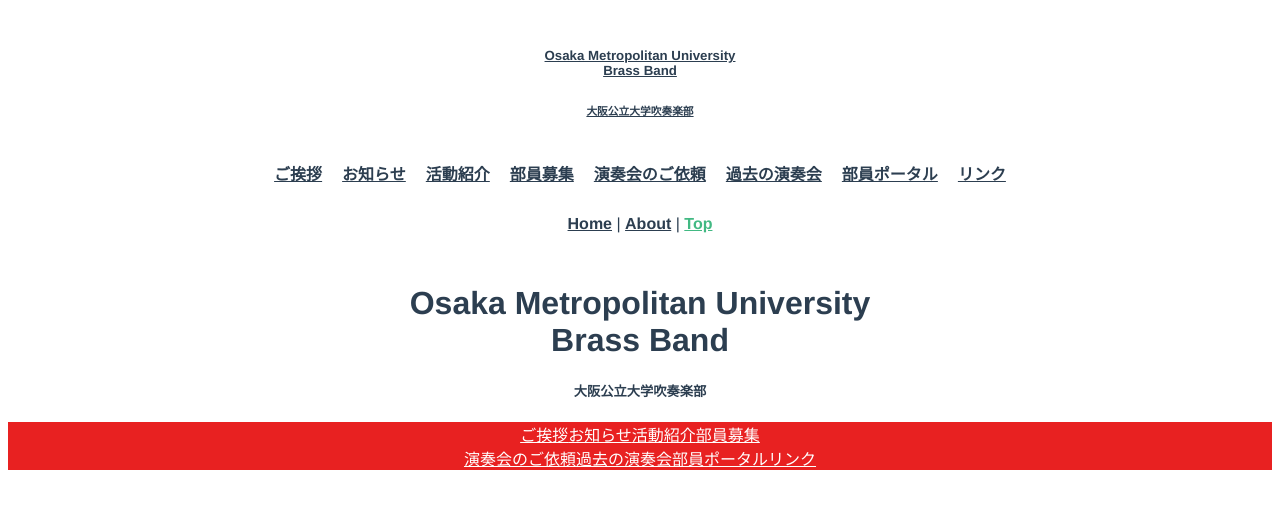
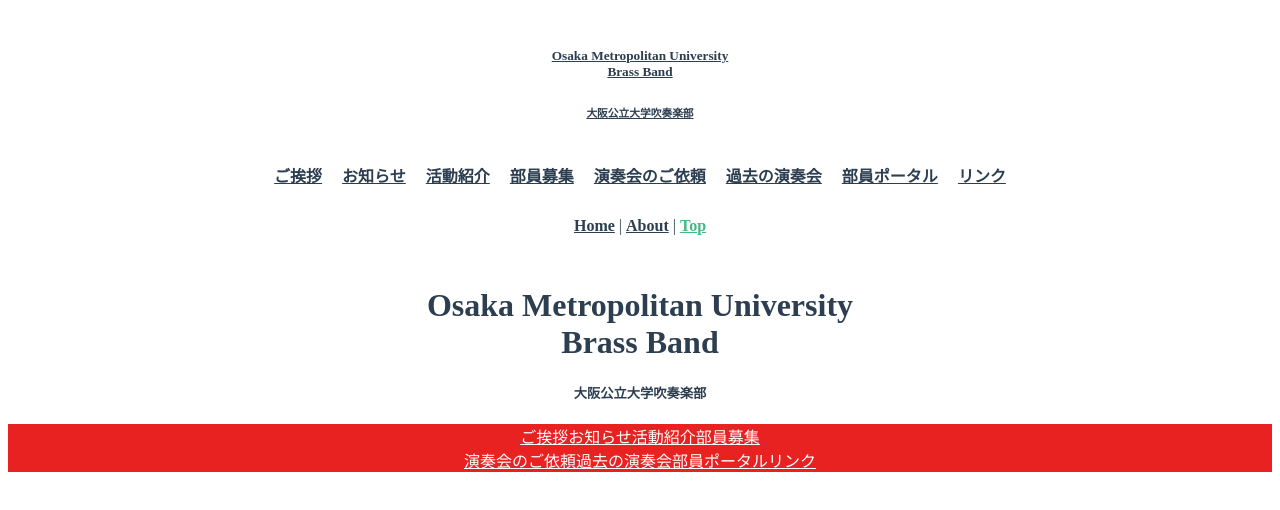
Before and after one commit to Yukarion/omu_brasspage, a Vue app: page /top in a window 1280 px wide. Shown: the top 510 px of the page. Built offline with nearby package versions, Linux system fonts and the light colour scheme.

Commit message:
[ADD] フォントの追加 #12
指定されたフォントを調べて追加しました。やり方は調べたつもりですが間違ってるかもしれません。

```diff
--- a/src/App.vue
+++ b/src/App.vue
@@ -22,7 +22,9 @@ export default {
 
 <style>
 #app {
-  font-family: Avenir, Helvetica, Arial, sans-serif;
+  font-family: 'MS-GOTHIC','ROCK';
+  src: url('/assets/fonts/MSGOTHIC.ttf') format('truetype');
+  src: url('/assets/fonts/ROCK.ttf') format('truetype');
   -webkit-font-smoothing: antialiased;
   -moz-osx-font-smoothing: grayscale;
   text-align: center;
```
Also changed, not shown: src/assets/fonts/ROCK.TTF (added), 1 other file (tests, documents, lock files or other folders).
